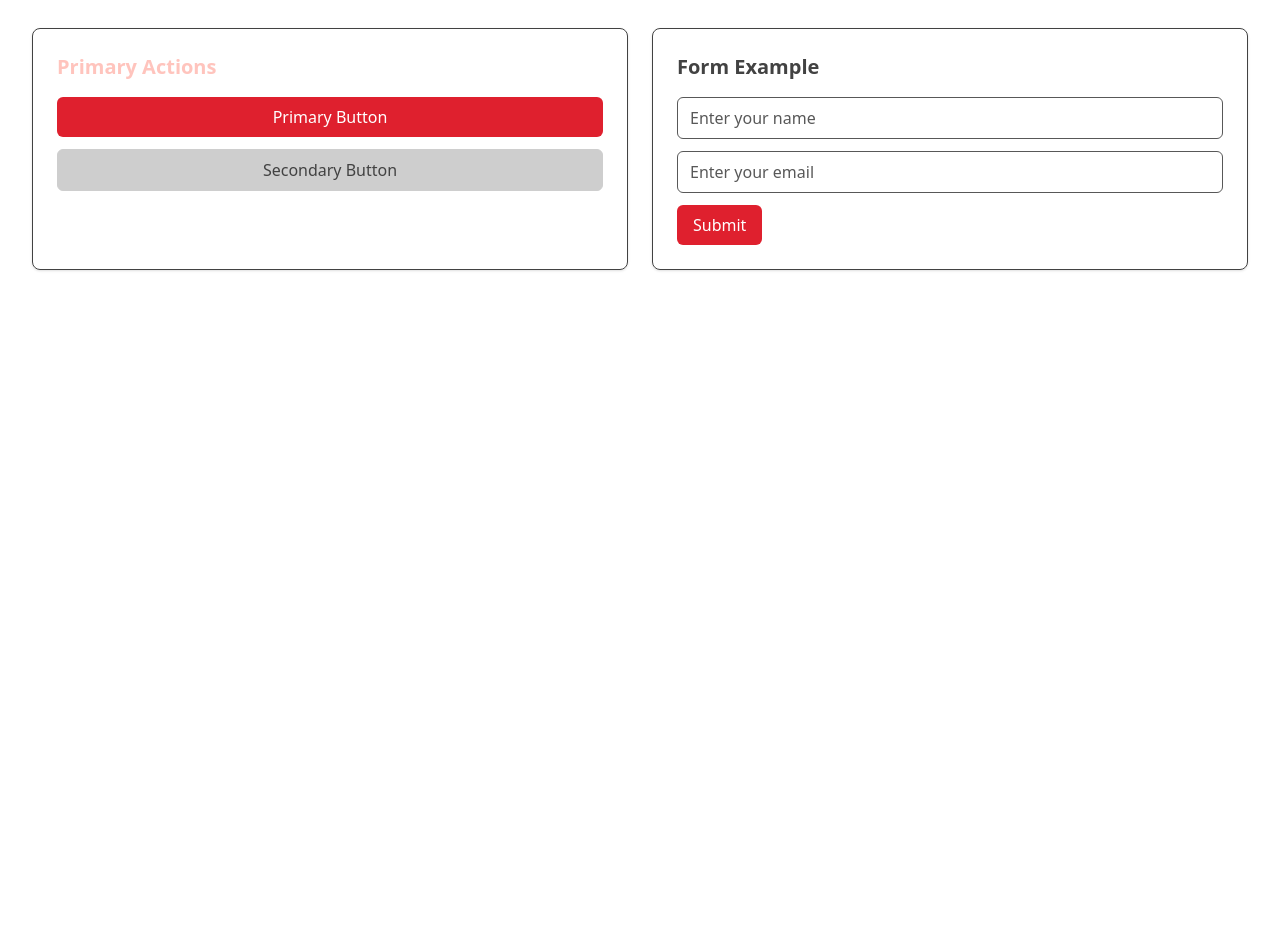
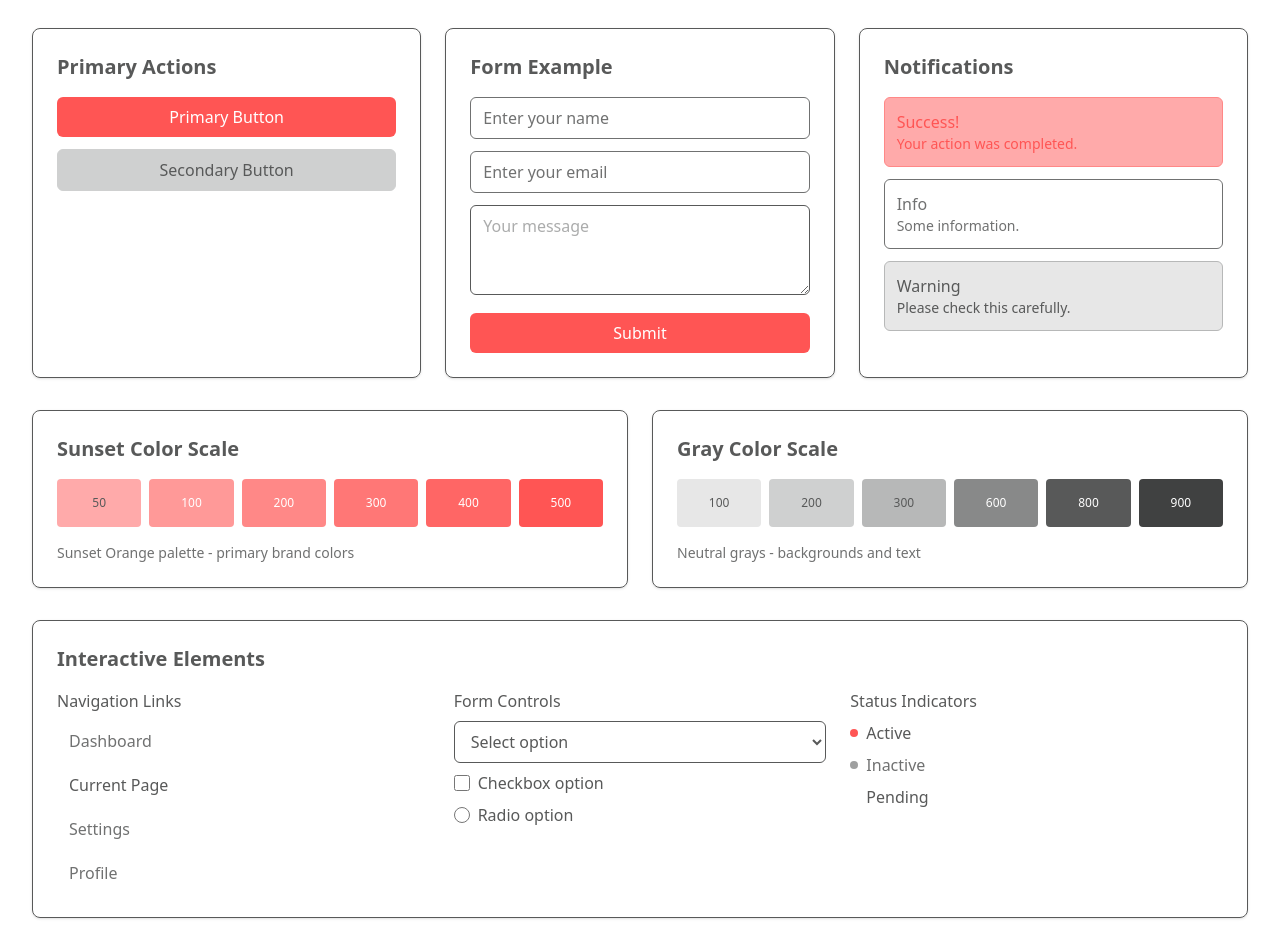
Before and after one commit to cardano-foundation/cardano-ambassador-tool, a Next.js app in the folder client/: page / in a window 1280 px wide. Shown: the part 180-1130 px from the top of the page. Before the commit the page ends 800 px from the top, so only its background shows below. Built offline with nearby package versions, Linux system fonts and the light colour scheme.

Commit message:
feat: set up tailwind for ambassadors app

```diff
--- a/client/src/app/globals.css
+++ b/client/src/app/globals.css
@@ -2,26 +2,26 @@
 @import "tailwindcss";
 
 @theme {
-  --color-sunset-50:  oklch(0.88 0.08 25deg);
-  --color-sunset-100: oklch(0.82 0.12 25deg);
-  --color-sunset-200: oklch(0.76 0.15 25deg);
-  --color-sunset-300: oklch(0.70 0.18 25deg);
-  --color-sunset-400: oklch(0.64 0.20 25deg);
-  --color-sunset-500: oklch(0.58 0.22 25deg);
+  --color-sunset-50:  oklch(0.8208 0.100577 19.4501);
+  --color-sunset-100: oklch(0.7882 0.1227 20.8);
+  --color-sunset-200: oklch(0.7578 0.1448 21.56);
+  --color-sunset-300: oklch(0.7297 0.1665 22.49);
+  --color-sunset-400: oklch(0.7043 0.1873 23.55);
+  --color-sunset-500: oklch(0.6821 0.2064 24.74);
 
-  --color-black-50:   oklch(0.58 0 0deg);
-  --color-black-100:  oklch(0.46 0 0deg);
-  --color-black-200:  oklch(0.38 0 0deg);
-  --color-black-300:  oklch(0.29 0 0deg);
-  --color-black-400:  oklch(0.20 0 0deg);
-  --color-black-500:  oklch(0.12 0 0deg);
+  --color-black-50:   oklch(0.6292 0.0012 197.13);
+  --color-black-100:  oklch(0.5478 0.0012 197.12);
+  --color-black-200:  oklch(0.4631 0.0013 197.11);
+  --color-black-300:  oklch(0.3743 0.0014 197.1);
+  --color-black-400:  oklch(0.283 0.0029 196.99);
+  --color-black-500:  oklch(0.18 0.0032 196.87);
 
-  --color-white-50:   oklch(0.58 0 0deg);
-  --color-white-100:  oklch(0.67 0 0deg);
-  --color-white-200:  oklch(0.76 0 0deg);
-  --color-white-300:  oklch(0.85 0 0deg);
-  --color-white-400:  oklch(0.93 0 0deg);
-  --color-white-500:  oklch(1.00 0 0deg);
+  --color-white-50:   oklch(0.6292 0.0012 197.13);
+  --color-white-100:  oklch(0.7049 0.0012 197.13);
+  --color-white-200:  oklch(0.7818 0.0011 197.13);
+  --color-white-300:  oklch(0.8568 0.0011 197.14);
+  --color-white-400:  oklch(0.928 0 0);
+  --color-white-500:  oklch(1 0 0);
 
   --color-gray-50: var(--color-white-500);
   --color-gray-100: var(--color-white-400);
--- a/client/src/app/page.tsx
+++ b/client/src/app/page.tsx
@@ -14,18 +14,18 @@ export default function HomePage() {
       <main className="max-w-8xl mx-auto px-4 sm:px-6 lg:px-8 py-8">
         <div className="space-y-8">
           <div>
-            <h1 className="text-3xl font-bold text-muted-foreground mb-4">
+            <h1 className="text-3xl font-bold text-foreground mb-4">
               Welcome to Ambassador Tool
             </h1>
-
-            <h1 className="text-xl font-bold text-muted-foreground">
-              Ambassador Tool, Color Palette
-            </h1>
+            <p className="text-muted-foreground text-lg">
+              Testing color palette with Tailwind CSS 4 and theme switching
+              capabilities.
+            </p>
           </div>
 
-          <div className="grid grid-cols-1 md:grid-cols-2 gap-6">
+          <div className="grid grid-cols-1 md:grid-cols-3 gap-6">
             <Card>
-              <h2 className="text-xl font-semibold text-sunset-50 mb-4">
+              <h2 className="text-xl font-semibold text-card-foreground mb-4">
                 Primary Actions
               </h2>
               <div className="space-y-3">
@@ -33,20 +33,195 @@ export default function HomePage() {
                 <SecondaryButton className="w-full">
                   Secondary Button
                 </SecondaryButton>
+                <button className="w-full px-4 py-2 bg-accent hover:bg-sunset-300 text-white rounded-md transition-colors">
+                  Accent Button
+                </button>
               </div>
             </Card>
 
             <Card>
-              <h2 className="text-xl font-semibold mb-4">Form Example</h2>
+              <h2 className="text-xl font-semibold text-card-foreground mb-4">
+                Form Example
+              </h2>
               <div className="space-y-3">
                 <Input placeholder="Enter your name" />
                 <Input placeholder="Enter your email" type="email" />
-                <PrimaryButton>Submit</PrimaryButton>
+                <textarea
+                  placeholder="Your message"
+                  className="w-full px-3 py-2 border border-input bg-background text-foreground rounded-md focus:ring-1 focus:ring-ring"
+                  rows={3}
+                />
+                <PrimaryButton className="w-full">Submit</PrimaryButton>
+              </div>
+            </Card>
+
+            <Card>
+              <h2 className="text-xl font-semibold text-card-foreground mb-4">
+                Notifications
+              </h2>
+              <div className="space-y-3">
+                <div className="p-3 bg-sunset-50 border border-sunset-200 text-sunset-500 rounded-md">
+                  <p className="font-medium">Success!</p>
+                  <p className="text-sm">Your action was completed.</p>
+                </div>
+                <div className="p-3 bg-muted border border-border text-muted-foreground rounded-md">
+                  <p className="font-medium">Info</p>
+                  <p className="text-sm">Some information.</p>
+                </div>
+                <div className="p-3 bg-gray-100 border border-gray-300 text-gray-800 rounded-md">
+                  <p className="font-medium">Warning</p>
+                  <p className="text-sm">Please check this carefully.</p>
+                </div>
               </div>
             </Card>
           </div>
 
-          <div className="space-y-4 text-foreground"></div>
+          <div className="grid grid-cols-1 md:grid-cols-2 gap-6">
+            <Card>
+              <h2 className="text-xl font-semibold text-card-foreground mb-4">
+                Sunset Color Scale
+              </h2>
+              <div className="grid grid-cols-6 gap-2 mb-4">
+                <div className="bg-sunset-50 h-12 rounded flex items-center justify-center text-xs font-medium">
+                  50
+                </div>
+                <div className="bg-sunset-100 h-12 rounded flex items-center justify-center text-xs font-medium text-white">
+                  100
+                </div>
+                <div className="bg-sunset-200 h-12 rounded flex items-center justify-center text-xs font-medium text-white">
+                  200
+                </div>
+                <div className="bg-sunset-300 h-12 rounded flex items-center justify-center text-xs font-medium text-white">
+                  300
+                </div>
+                <div className="bg-sunset-400 h-12 rounded flex items-center justify-center text-xs font-medium text-white">
+                  400
+                </div>
+                <div className="bg-sunset-500 h-12 rounded flex items-center justify-center text-xs font-medium text-white">
+                  500
+                </div>
+              </div>
+              <p className="text-muted-foreground text-sm">
+                Sunset Orange palette - primary brand colors
+              </p>
+            </Card>
+
+            <Card>
+              <h2 className="text-xl font-semibold text-card-foreground mb-4">
+                Gray Color Scale
+              </h2>
+              <div className="grid grid-cols-6 gap-2 mb-4">
+                <div className="bg-gray-100 h-12 rounded flex items-center justify-center text-xs font-medium text-gray-800">
+                  100
+                </div>
+                <div className="bg-gray-200 h-12 rounded flex items-center justify-center text-xs font-medium text-gray-800">
+                  200
+                </div>
+                <div className="bg-gray-300 h-12 rounded flex items-center justify-center text-xs font-medium text-gray-800">
+                  300
+                </div>
+                <div className="bg-gray-600 h-12 rounded flex items-center justify-center text-xs font-medium text-white">
+                  600
+                </div>
+                <div className="bg-gray-800 h-12 rounded flex items-center justify-center text-xs font-medium text-white">
+                  800
+                </div>
+                <div className="bg-gray-900 h-12 rounded flex items-center justify-center text-xs font-medium text-white">
+                  900
+                </div>
+              </div>
+              <p className="text-muted-foreground text-sm">
+                Neutral grays - backgrounds and text
+              </p>
+            </Card>
+          </div>
+
+          <Card>
+            <h2 className="text-xl font-semibold text-card-foreground mb-4">
+              Interactive Elements
+            </h2>
+            <div className="grid grid-cols-1 md:grid-cols-3 gap-6">
+              <div>
+                <h3 className="font-medium text-foreground mb-2">
+                  Navigation Links
+                </h3>
+                <nav className="space-y-1">
+                  <a
+                    href="#"
+                    className="block px-3 py-2 text-muted-foreground hover:text-foreground hover:bg-muted rounded-md transition-colors"
+                  >
+                    Dashboard
+                  </a>
+                  <a
+                    href="#"
+                    className="block px-3 py-2 text-foreground bg-muted rounded-md"
+                  >
+                    Current Page
+                  </a>
+                  <a
+                    href="#"
+                    className="block px-3 py-2 text-muted-foreground hover:text-foreground hover:bg-muted rounded-md transition-colors"
+                  >
+                    Settings
+                  </a>
+                  <a
+                    href="#"
+                    className="block px-3 py-2 text-muted-foreground hover:text-foreground hover:bg-muted rounded-md transition-colors"
+                  >
+                    Profile
+                  </a>
+                </nav>
+              </div>
+
+              <div>
+                <h3 className="font-medium text-foreground mb-2">
+                  Form Controls
+                </h3>
+                <div className="space-y-2">
+                  <select className="w-full px-3 py-2 border border-input bg-background text-foreground rounded-md focus:ring-1 focus:ring-ring">
+                    <option>Select option</option>
+                    <option>Option 1</option>
+                    <option>Option 2</option>
+                  </select>
+                  <div className="flex items-center space-x-2">
+                    <input
+                      type="checkbox"
+                      className="w-4 h-4 text-primary border-input rounded focus:ring-ring"
+                    />
+                    <label className="text-foreground">Checkbox option</label>
+                  </div>
+                  <div className="flex items-center space-x-2">
+                    <input
+                      type="radio"
+                      name="radio"
+                      className="w-4 h-4 text-primary border-input focus:ring-ring"
+                    />
+                    <label className="text-foreground">Radio option</label>
+                  </div>
+                </div>
+              </div>
+
+              <div>
+                <h3 className="font-medium text-foreground mb-2">
+                  Status Indicators
+                </h3>
+                <div className="space-y-2">
+                  <div className="flex items-center space-x-2">
+                    <div className="w-2 h-2 bg-sunset-500 rounded-full"></div>
+                    <span className="text-foreground">Active</span>
+                  </div>
+                  <div className="flex items-center space-x-2">
+                    <div className="w-2 h-2 bg-gray-400 rounded-full"></div>
+                    <span className="text-muted-foreground">Inactive</span>
+                  </div>
+                  <div className="flex items-center space-x-2">
+                    <div className="w-2 h-2 bg-accent rounded-full"></div>
+                    <span className="text-foreground">Pending</span>
+                  </div>
+                </div>
+              </div>
+            </div>
+          </Card>
         </div>
       </main>
     </div>
```
